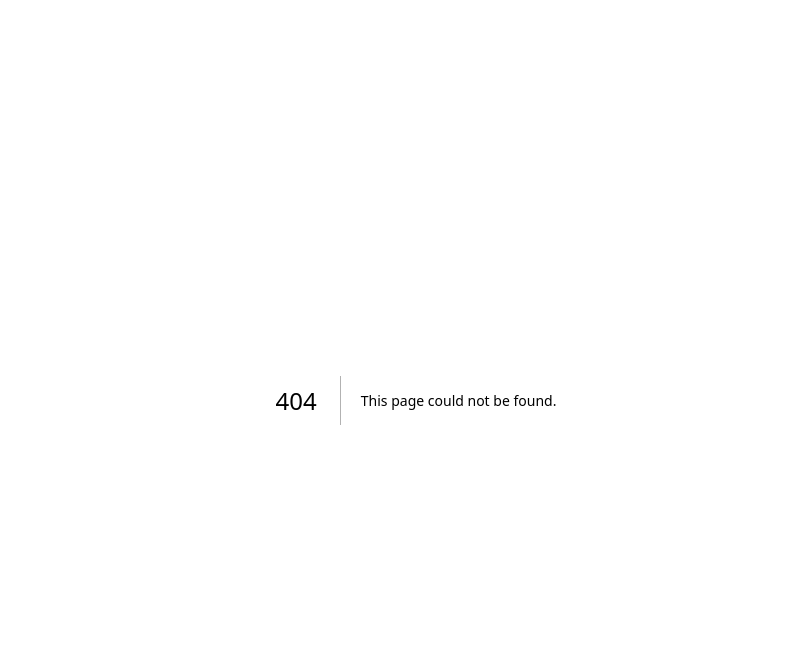
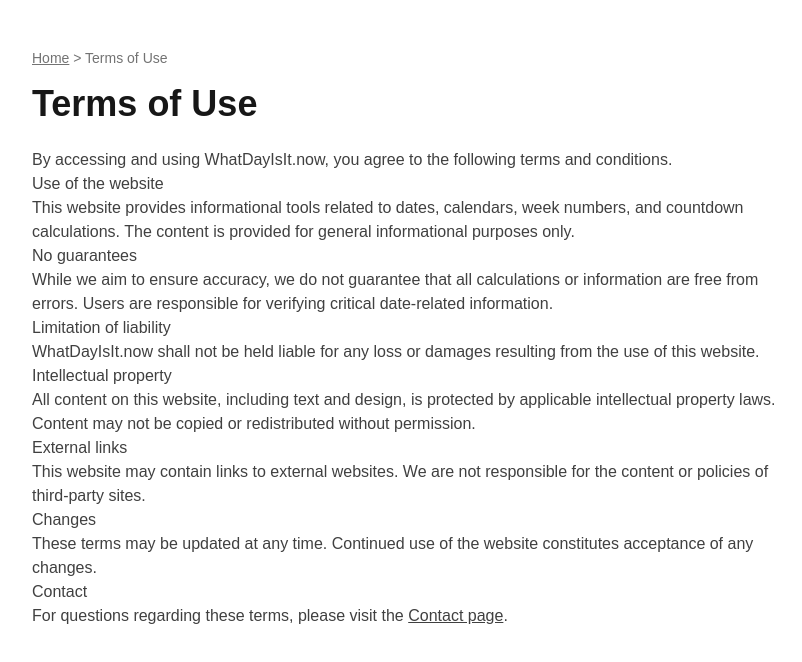
Before and after one commit to bosmeel/whatdayisit-now, a Next.js app: page /terms in a window 1280 px wide. Before the commit this address had no page. Shown: the top 662 px of the page, without its empty margins (224-1026 px from the left). Built offline with nearby package versions, Linux system fonts and the light colour scheme.

Commit message:
Add Terms of Use for AdSense compliance

```diff
--- /dev/null
+++ b/app/terms/page.tsx
@@ -0,0 +1,83 @@
+import Link from "next/link";
+
+export const metadata = {
+  title: "Terms of Use – WhatDayIsIt.now",
+  description:
+    "Terms of Use for WhatDayIsIt.now explaining conditions for using this website.",
+  alternates: {
+    canonical: "/terms",
+  },
+};
+
+export default function TermsPage() {
+  return (
+    <main className="min-h-screen bg-white text-neutral-900 px-6 py-12">
+      <div className="max-w-3xl mx-auto">
+
+        <nav className="text-sm text-neutral-500 mb-4">
+          <Link href="/" className="underline">Home</Link>
+          {" > "}
+          <span>Terms of Use</span>
+        </nav>
+
+        <h1 className="text-4xl font-semibold mb-6">
+          Terms of Use
+        </h1>
+
+        <div className="prose max-w-none text-neutral-700">
+
+          <p>
+            By accessing and using WhatDayIsIt.now, you agree to the
+            following terms and conditions.
+          </p>
+
+          <h2>Use of the website</h2>
+          <p>
+            This website provides informational tools related to dates,
+            calendars, week numbers, and countdown calculations.
+            The content is provided for general informational purposes only.
+          </p>
+
+          <h2>No guarantees</h2>
+          <p>
+            While we aim to ensure accuracy, we do not guarantee that all
+            calculations or information are free from errors. Users are
+            responsible for verifying critical date-related information.
+          </p>
+
+          <h2>Limitation of liability</h2>
+          <p>
+            WhatDayIsIt.now shall not be held liable for any loss or damages
+            resulting from the use of this website.
+          </p>
+
+          <h2>Intellectual property</h2>
+          <p>
+            All content on this website, including text and design,
+            is protected by applicable intellectual property laws.
+            Content may not be copied or redistributed without permission.
+          </p>
+
+          <h2>External links</h2>
+          <p>
+            This website may contain links to external websites.
+            We are not responsible for the content or policies of third-party sites.
+          </p>
+
+          <h2>Changes</h2>
+          <p>
+            These terms may be updated at any time.
+            Continued use of the website constitutes acceptance of any changes.
+          </p>
+
+          <h2>Contact</h2>
+          <p>
+            For questions regarding these terms, please visit the{" "}
+            <Link href="/contact" className="underline">Contact page</Link>.
+          </p>
+
+        </div>
+      </div>
+    </main>
+  );
+}
```
